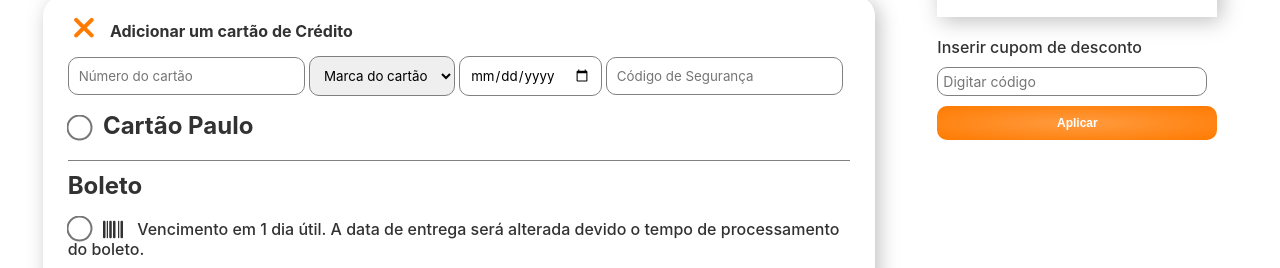
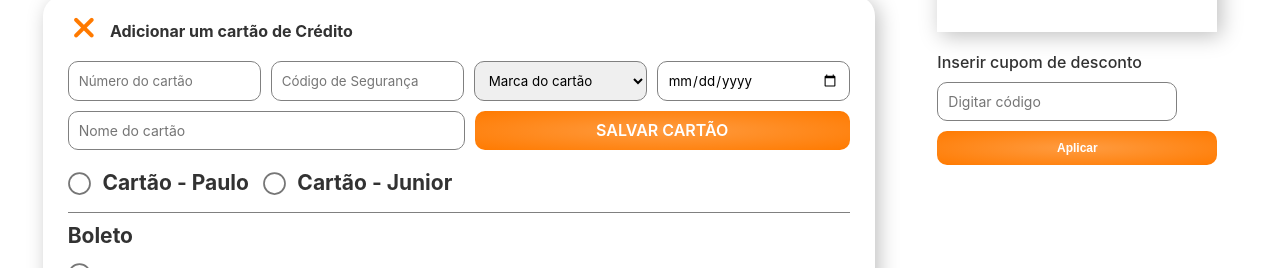
Before and after one commit to LucianoKohler/ToolsReady, a website: page confirmarpedido.html in a window 1280 px wide. Both pictures are taken after a click on the heading "Adicionar um cartão de Crédito". Shown: the part 532-800 px from the top of the page. Drawn offline with Linux system fonts and the light colour scheme; a web font is replaced by a local one.

Commit message:
terminado a tela de confirmar produt

```diff
--- a/confirmarpedido.html
+++ b/confirmarpedido.html
@@ -61,29 +61,40 @@
                 <h2>Selecione a forma de pagamento</h2>
             </header>
             <div id="metodos">
-                <details>
+                <details id="add-cartao">
                     <summary>
                         <i class="fa-solid fa-plus fa-2xl" style="color: var(--main);"></i>
                         <h4>Adicionar um cartão de Crédito</h4>
                     </summary>
-                    <input type="number" placeholder="Número do cartão">
-                    <select>
-                        <option value="" disabled selected>Marca do cartão</option>
-                        <option value="">Visa</option>
-                        <option value="">Mastercard</option>
-                        <option value="">Nubank</option>
-                        <option value="">Ourocard</option>
-                        <option value="">Banco do Brasil</option>
-                    </select>
-                    <input type="date" placeholder="Data de validade">
-                    <input type="number" placeholder="Código de Segurança">
+                    <form action="">
+                        <div class="row">
+                            <input type="number" placeholder="Número do cartão">
+                            <input type="number" placeholder="Código de Segurança">
+                            <select>
+                                <option value="" disabled selected>Marca do cartão</option>
+                                <option value="Visa">Visa</option>
+                                <option value="Mcard">Mastercard</option>
+                                <option value="Nubank">Nubank</option>
+                                <option value="Ocard">Ourocard</option>
+                                <option value="Brasil">Banco do Brasil</option>
+                            </select>
+                            <input type="date" placeholder="Data de validade">
+                        </div>
+                        <div class="row">
+                            <input type="text" placeholder="Nome do cartão" id="nome">
+                            <input type="submit" value="SALVAR CARTÃO" class="big salvar-cartao"></button>
+                        </div>
+                    </form>
                 </details>
                 <form action="">
-                        <div class="opcao">
+                        <div class="opcao cartao">
                             <input type="radio" name="metodo" id="usercard1">
-                            <label for="usercard1"><h2 class="card-nome">Cartão Paulo</h2></label>
+                            <label for="usercard1"><h2 class="card-nome">Cartão - Paulo</h2></label>
                         </div>
-                        <div class="opcao">
+                        <div class="opcao cartao">
+                            <input type="radio" name="metodo" id="usercard2">
+                            <label for="usercard2"><h2 class="card-nome">Cartão - Junior</h2></label>
+                        </div>                        <div class="opcao">
                             <label for="boleto"><h2>Boleto</h2></label>
                             <input type="radio" name="metodo" id="boleto">
                             <i class="fa-solid fa-barcode fa-lg"></i>
--- a/css/confirmarpedido.css
+++ b/css/confirmarpedido.css
@@ -65,13 +65,7 @@ main header{
     box-shadow: 4px 4px 20px rgba(0, 0, 0, 0.25);
     padding: 25px;
     border-radius: 20px;
-}
-
-#metodos input, #metodos select{
-    font-family: Inter;
-    padding: 10px;
-    border-radius: 10px;
-    border: 1px solid gray;
+    margin-bottom: 40px;
 }
 
 #metodos input::-webkit-outer-spin-button,
@@ -80,20 +74,46 @@ main header{
 #metodos input[type=number]
 {appearance: textfield; -moz-appearance: textfield;}
 
-details{margin-bottom: 15px;}
-details > summary {list-style: none; padding-bottom: 15px;}
-details h4{display: inline;}
+#add-cartao{margin-bottom: 15px;}
+#add-cartao > summary {list-style: none; padding-bottom: 15px;}
+#add-cartao h4{display: inline;}
 form label h2{border-top: 1px solid grey; padding-top: 10px;}
 
-details i{
+#add-cartao i{
     rotate: 0deg;
     transition: rotate .2s;
     padding-right: 10px;
 }
 
-details[open] i{
+#add-cartao[open] i{
     rotate: 45deg;
     transition: rotate .2s;
+}
+
+#add-cartao input, #add-cartao select{
+    margin: 5px 0!important;
+    width: 24%;
+    font-family: Inter;
+    padding: 10px;
+    border-radius: 10px;
+    border: 1px solid gray;
+}
+
+.row{
+    width: 100%;
+    display: flex;
+    justify-content: space-between;
+    gap: 10px;
+}
+
+#nome{flex: 1;}
+
+.salvar-cartao{
+    margin-left: 10px;
+    border: none !important;
+    padding: 0 !important;
+    margin: 0 !important;
+    flex: 1;
 }
 
 .card-nome{
@@ -102,14 +122,22 @@ details[open] i{
     padding: 0px 10px;
 }
 
+.cartao{
+    display: inline;
+}
+
+.opcao{
+    font-size: 14px;
+}
+
 .opcao i{
     margin: 0 10px;
 }
 
-input[type="radio"] {
-    -ms-transform: scale(2); /* IE 9 */
-    -webkit-transform: scale(2); /* Chrome, Safari, Opera */
-    transform: scale(2);
+input[type="radio"]{
+    -ms-transform: scale(1.75); /* IE 9 */
+    -webkit-transform: scale(1.75); /* Chrome, Safari, Opera */
+    transform: scale(1.75);
     accent-color: #de6b00;
 }
 
@@ -160,7 +188,7 @@ table tr td:last-child::before{content: "R$";}
 }
 
 .big{
-    margin: 15px auto 0 auto !important;
+    margin: 15px auto 0 auto;
     display: block;
 }
 
@@ -172,10 +200,9 @@ table tr td:last-child::before{content: "R$";}
 }
 
 input[type="text"]:not(#navinput){
-    flex-grow: 2;
     font-family: Inter;
     font-size: 14px;
-    padding: 5px;
+    padding: 10px;
     border-radius: 10px;
     margin: 10px 10px 0 0;
     border: 1px solid gray;
```
